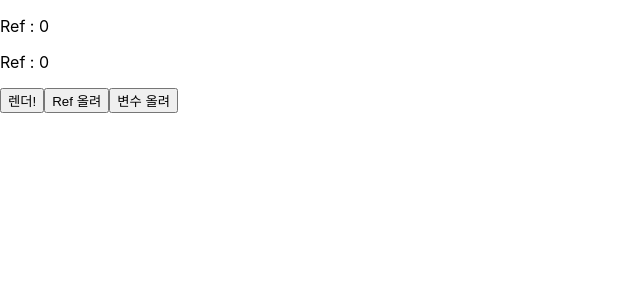
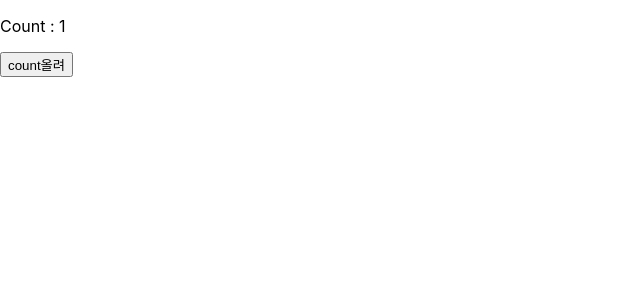
Before and after one commit to kbcow/react, a React (Create React App) app: page / in a window 1280 px wide. Shown: the top 300 px of the page, without its empty margins (0-640 px from the left). Built offline with nearby package versions, Linux system fonts and the light colour scheme.

Commit message:
렌더링된useRef로체크

```diff
--- a/src/App.js
+++ b/src/App.js
@@ -1,33 +1,25 @@
 import "./App.css";
-import { useState, useRef } from "react";
+import { useState, useRef, useEffect } from "react";
 
 function App() {
-  const [renderer, setrenderer] = useState(0);
-  const countRef = useRef(0);
-  // 렌더링이 되면 countVar는 다시 0 으로 바뀌기 때문에
-  // ref는 숫자가 올라가지만 var는 다시 0으로 초기화됨
-  let countVar = 0;
+  const [count, setCount] = useState(1);
+  const useRecord = useRef(0);
+  useEffect(() => {
+    useRecord.current = useRecord.current + 1;
+    console.log("렌더링 수 : ", useRecord.current);
+  });
 
-  const increasRef = () => {
-    countRef.current = countRef.current + 1;
-    console.log("ref : ", countRef.current);
-  };
-
-  const increasVar = () => {
-    countVar = countVar + 1;
-    console.log("var : ", countVar);
-  };
-  const doRender = () => {
-    setrenderer(renderer + 1);
-  };
-
+  console.log(useRecord);
   return (
     <div>
-      <p>Ref : {countRef.current} </p>
-      <p>Ref : {countVar} </p>
-      <button onClick={doRender}>렌더! </button>
-      <button onClick={increasRef}>Ref 올려 </button>
-      <button onClick={increasVar}>변수 올려 </button>
+      <p>Count : {count}</p>
+      <button
+        onClick={() => {
+          setCount(count + 1);
+        }}
+      >
+        count올려
+      </button>
     </div>
   );
 }
```
